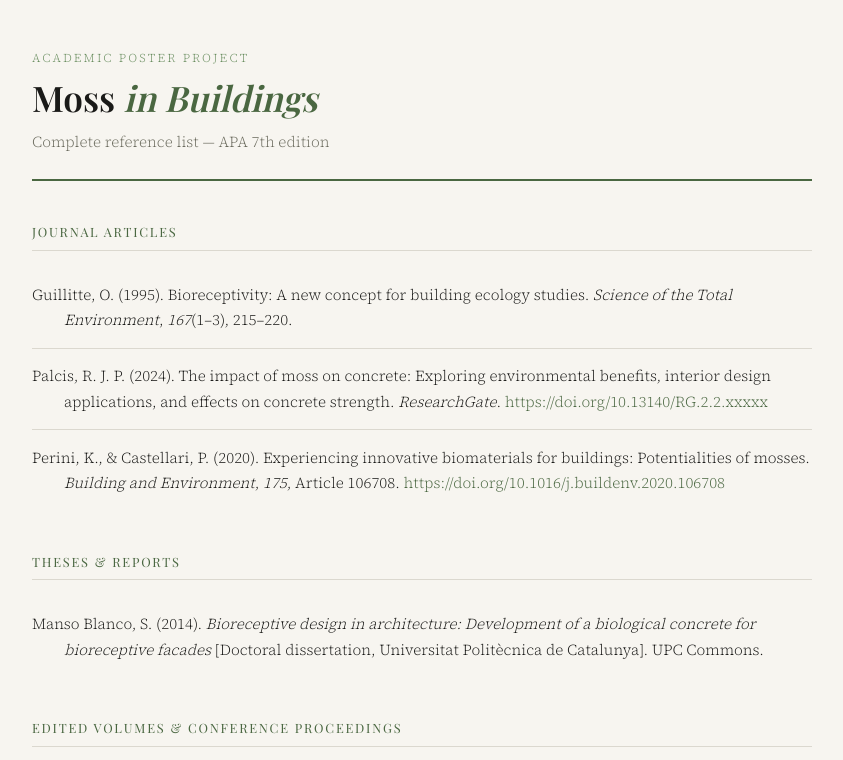
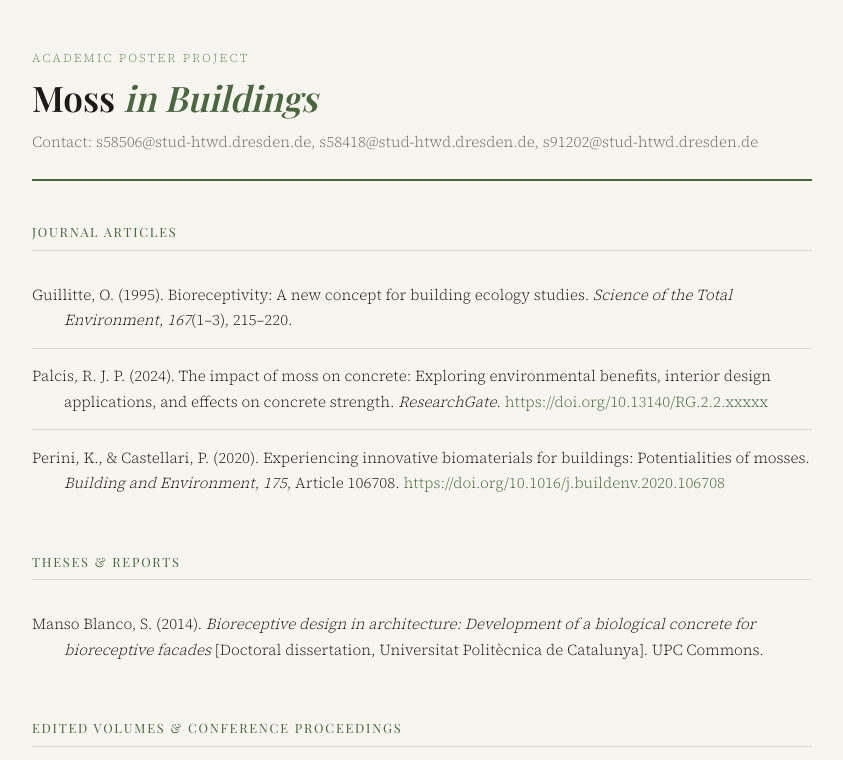
Before and after one commit to jeschkef/moss-in-buildings-references, a plain HTML site: page index.html in a window 1280 px wide. Shown: the top 760 px of the page, without its empty margins (218-1061 px from the left). Drawn offline with nearby package versions, Linux system fonts and the light colour scheme; a web font is replaced by a local one.

Commit message:
Update index.html

```diff
--- a/index.html
+++ b/index.html
@@ -139,7 +139,7 @@
   <header>
     <p class="label">Academic Poster Project</p>
     <h1>Moss <em>in Buildings</em></h1>
-    <p class="subtitle">Complete reference list — APA 7th edition</p>
+    <p class="subtitle">Contact: s58506@stud-htwd.dresden.de, s58418@stud-htwd.dresden.de, s91202@stud-htwd.dresden.de </p>
   </header>
 
   <!-- ACADEMIC JOURNAL ARTICLES -->
```
